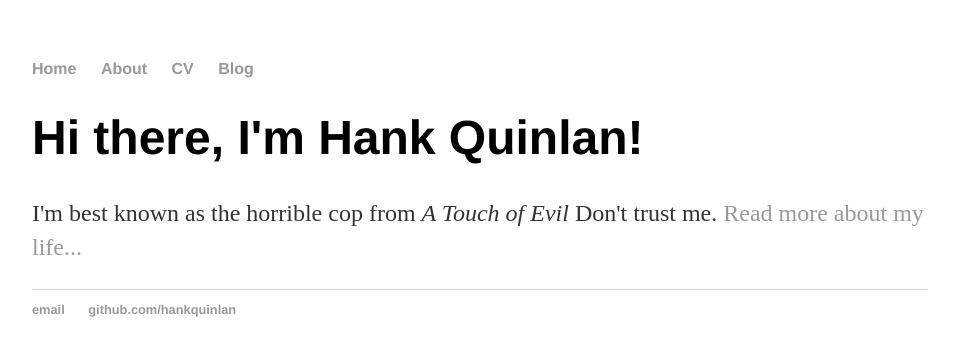
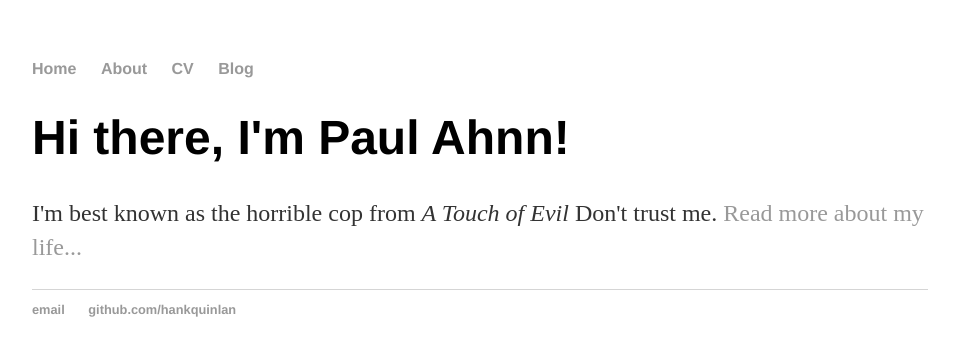
Before and after one commit to paulahnn/paulahnn.github.io, a Jekyll site: the page built from index.html, in a window 1280 px wide. Shown: the top 356 px of the page, without its empty margins (160-1115 px from the left). Built offline with Jekyll 4.4.1, drawn with Linux system fonts in a browser that asks for light colours.

Commit message:
Update index.html

```diff
--- a/index.html
+++ b/index.html
@@ -1,30 +1,8 @@
-<!DOCTYPE html>
-<html>
-	<head>
-		<title>Hank Quinlan, Horrible Cop</title>
-		<!-- link to main stylesheet -->
-		<link rel="stylesheet" type="text/css" href="/css/main.css">
-	</head>
-	<body>
-		<nav>
-    		<ul>
-        		<li><a href="/">Home</a></li>
-	        	<li><a href="/about">About</a></li>
-        		<li><a href="/cv">CV</a></li>
-        		<li><a href="/blog">Blog</a></li>
-    		</ul>
-		</nav>
-		<div class="container">
-    		<div class="blurb">
-        		<h1>Hi there, I'm Hank Quinlan!</h1>
-				<p>I'm best known as the horrible cop from <em>A Touch of Evil</em> Don't trust me. <a href="/about">Read more about my life...</a></p>
-    		</div><!-- /.blurb -->
-		</div><!-- /.container -->
-		<footer>
-    		<ul>
-        		<li><a href="mailto:hankquinlanhub@gmail.com">email</a></li>
-        		<li><a href="https://github.com/hankquinlan">github.com/hankquinlan</a></li>
-			</ul>
-		</footer>
-	</body>
-</html>
+---
+layout: default
+title: Hank Quinlan, Horrible Cop
+---
+<div class="blurb">
+	<h1>Hi there, I'm Paul Ahnn!</h1>
+	<p>I'm best known as the horrible cop from <em>A Touch of Evil</em> Don't trust me. <a href="/about">Read more about my life...</a></p>
+</div><!-- /.blurb -->
```
